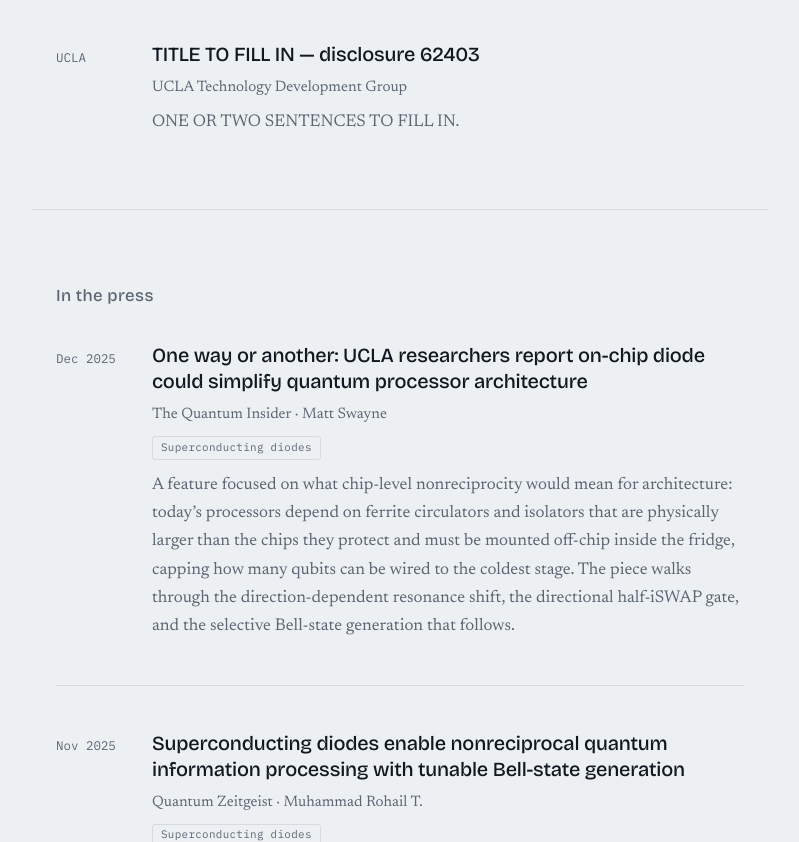
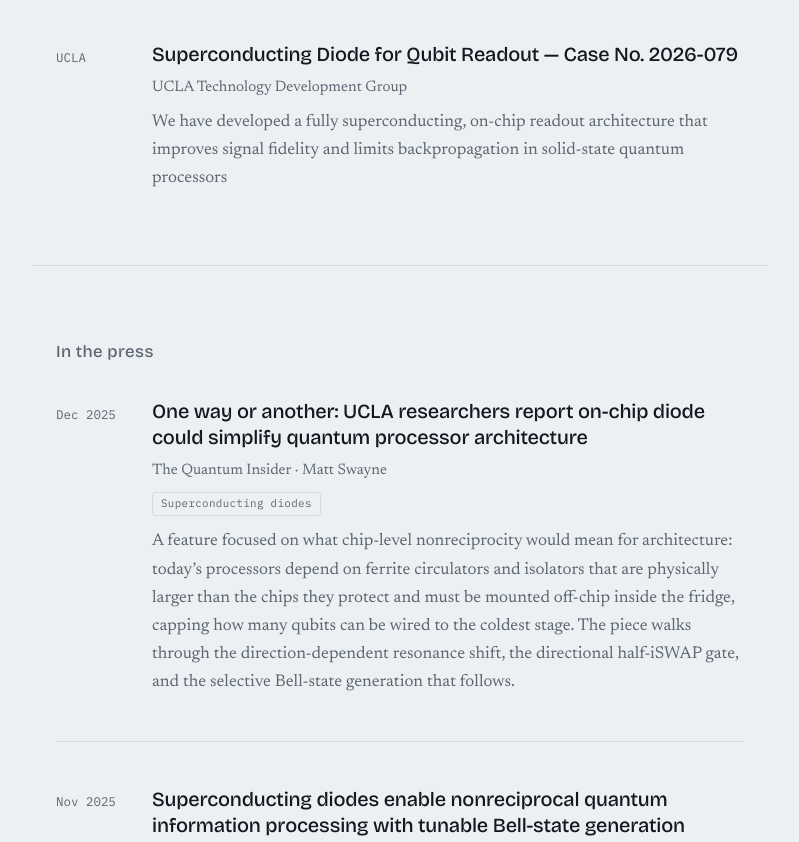
Before and after one commit to Nickeyd01/WebsiteND, a plain HTML site: page index.html in a window 1280 px wide. Shown: the part 4989-5831 px from the top of the page, without its empty margins (240-1039 px from the left). Drawn offline with nearby package versions, Linux system fonts and the light colour scheme.

Commit message:
Updated Patent

```diff
--- a/index.html
+++ b/index.html
@@ -263,9 +263,9 @@
     <div class="pub">
       <p class="pub__year">UCLA</p>
       <div class="pub__body">
-        <h3><a href="https://ucla.technologypublisher.com/technology/62403" target="_blank" rel="noopener noreferrer">TITLE TO FILL IN &mdash; disclosure 62403</a></h3>
+        <h3><a href="https://ucla.technologypublisher.com/technology/62403" target="_blank" rel="noopener noreferrer">Superconducting Diode for Qubit Readout &mdash; Case No. 2026-079</a></h3>
         <p class="pub__authors">UCLA Technology Development Group</p>
-        <p class="pub__note">ONE OR TWO SENTENCES TO FILL IN.</p>
+        <p class="pub__note">We have developed a fully superconducting, on-chip readout architecture that improves signal fidelity and limits backpropagation in solid-state quantum processors</p>
       </div>
     </div>
   </section>
```
